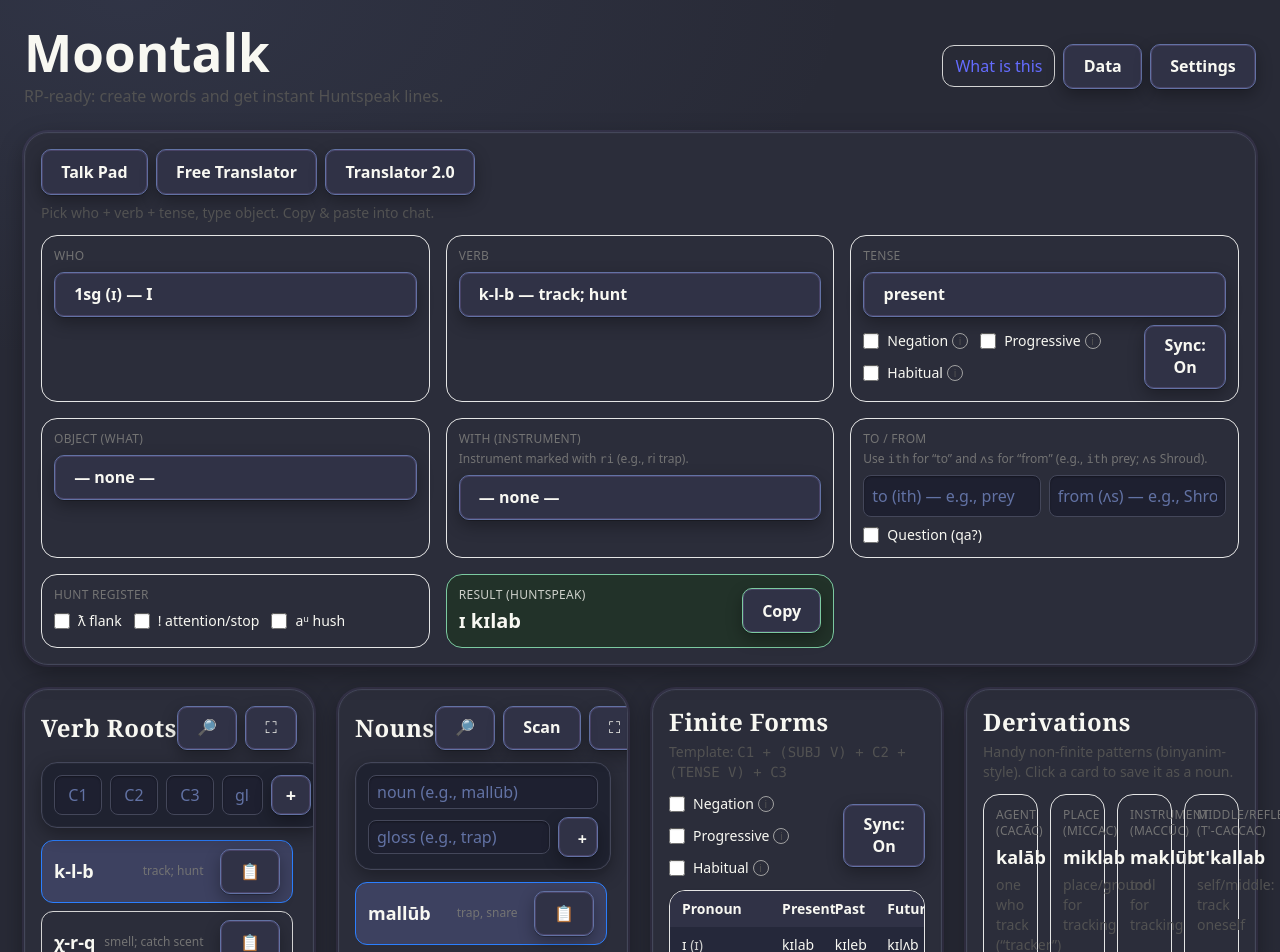
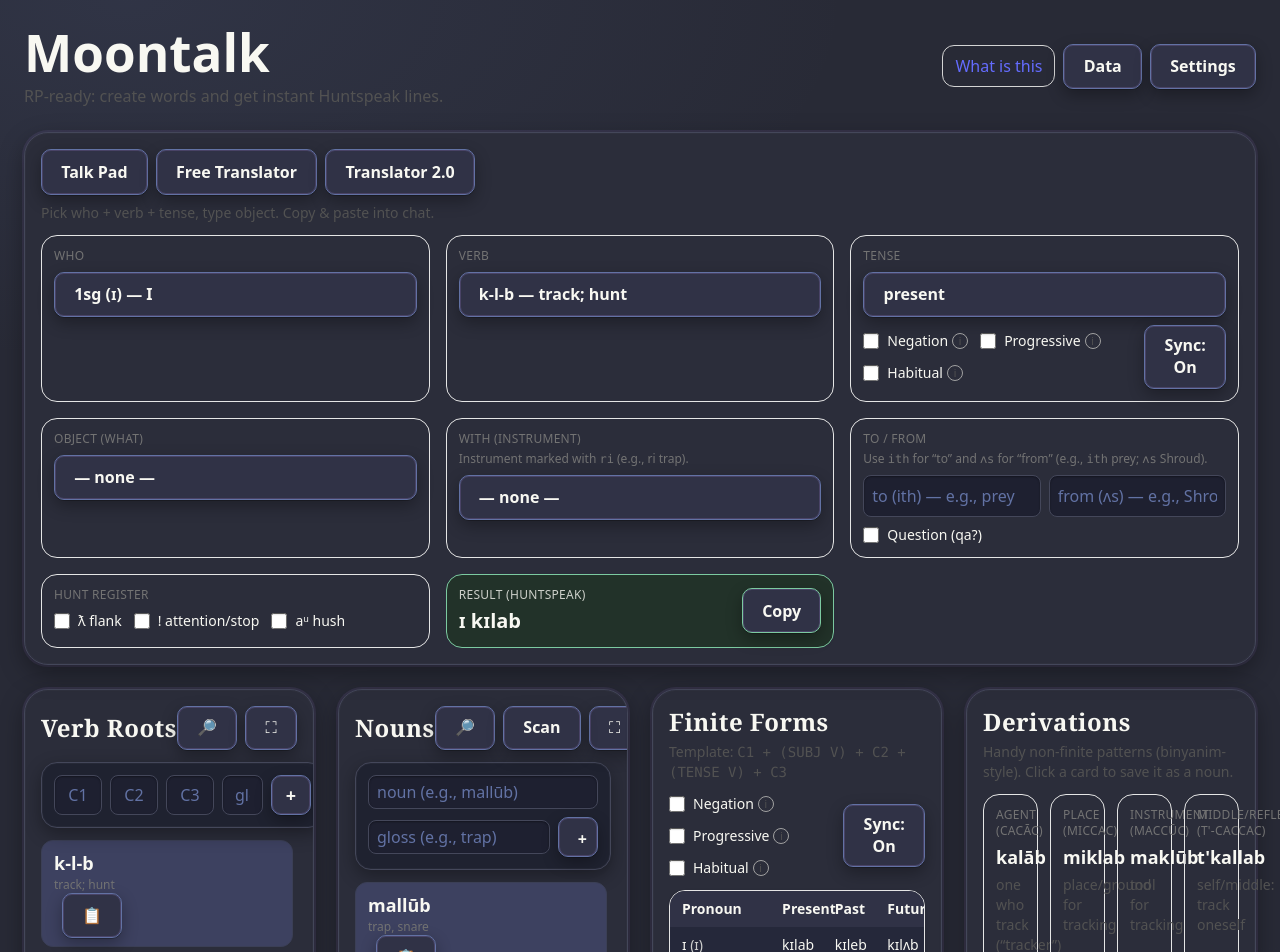
Before and after one commit to L1ghth0us3/Moontalk, a React (Vite) app: page / in a window 1280 px wide. Shown: the top 952 px of the page. Built offline with nearby package versions, Linux system fonts and the light colour scheme.

Commit message:
fix(editors/ui): replace Tailwind borders with theme-scoped .list-item styles to avoid bright white; faint borders + soft hover across themes; selected/validation colors still override

```diff
--- a/src/components/editors/NounEditor.tsx
+++ b/src/components/editors/NounEditor.tsx
@@ -266,7 +266,7 @@ export default function NounEditor({ initial, onChange, selectedId, onSelect, sh
         {(showSearch && query ? filtered : nouns).map(n => (
           <div
             key={n.id}
-            className={`px-3 py-2 rounded-xl flex items-center gap-2 ${selectedId === n.id ? "border border-blue-500 noun-item--selected" : (colliding.has(n.id) ? 'border border-amber-300 bg-amber-50' : 'border border-neutral-300 hover:bg-neutral-100')}`}
+            className={`list-item px-3 py-2 rounded-xl flex items-center gap-2 ${selectedId === n.id ? "border-blue-500 noun-item--selected" : (colliding.has(n.id) ? 'border-amber-300 bg-amber-50' : '')}`}
             onClick={() => onSelect(n.id)}
             onDoubleClick={()=>setExpanded(true)}
             role="button"
@@ -363,7 +363,7 @@ export default function NounEditor({ initial, onChange, selectedId, onSelect, sh
                   {filtered.map(n => (
                     <div
                       key={n.id}
-                      className={`px-3 py-2 rounded-xl flex items-center gap-2 ${selectedId === n.id ? "border border-blue-500 noun-item--selected" : 'border border-neutral-300 hover:bg-neutral-100'}`}
+                      className={`list-item px-3 py-2 rounded-xl flex items-center gap-2 ${selectedId === n.id ? "border-blue-500 noun-item--selected" : ''}`}
                       onClick={() => onSelect(n.id)}
                       role="button"
                       tabIndex={0}
--- a/src/components/editors/RootEditor.tsx
+++ b/src/components/editors/RootEditor.tsx
@@ -179,7 +179,7 @@ export default function RootEditor({ initial, onChange, selectedId, onSelect, sh
         {(showSearch && query ? filtered : roots).map(r => (
           <div
             key={r.id}
-            className={`px-3 py-2 rounded-xl flex items-center gap-2 ${selectedId === r.id ? "border border-blue-500 root-item--selected" : (dupSigs.has(`${(r.c1||'').toLowerCase()}-${(r.c2||'').toLowerCase()}-${(r.c3||'').toLowerCase()}`) ? 'border border-red-300 bg-red-50' : 'border border-neutral-300 hover:bg-neutral-100')}`}
+            className={`list-item px-3 py-2 rounded-xl flex items-center gap-2 ${selectedId === r.id ? "border-blue-500 root-item--selected" : (dupSigs.has(`${(r.c1||'').toLowerCase()}-${(r.c2||'').toLowerCase()}-${(r.c3||'').toLowerCase()}`) ? 'border-red-300 bg-red-50' : '')}`}
             onClick={() => onSelect(r.id)}
             onDoubleClick={()=>setExpanded(true)}
             role="button"
@@ -261,7 +261,7 @@ export default function RootEditor({ initial, onChange, selectedId, onSelect, sh
                   {filtered.map(r => (
                     <div
                       key={r.id}
-                      className={`px-3 py-2 rounded-xl flex items-center gap-2 ${selectedId === r.id ? "border border-blue-500 root-item--selected" : (dupSigs.has(`${(r.c1||'').toLowerCase()}-${(r.c2||'').toLowerCase()}-${(r.c3||'').toLowerCase()}`) ? 'border border-red-300 bg-red-50' : 'border border-neutral-300 hover:bg-neutral-100')}`}
+                      className={`list-item px-3 py-2 rounded-xl flex items-center gap-2 ${selectedId === r.id ? "border-blue-500 root-item--selected" : (dupSigs.has(`${(r.c1||'').toLowerCase()}-${(r.c2||'').toLowerCase()}-${(r.c3||'').toLowerCase()}`) ? 'border-red-300 bg-red-50' : '')}`}
                       onClick={() => onSelect(r.id)}
                       role="button"
                       tabIndex={0}
--- a/src/index.css
+++ b/src/index.css
@@ -107,6 +107,9 @@ body.theme-fantasy .sub-panel {
     0 0 0 1px rgba(255,255,255,0.03) inset,
     0 6px 18px rgba(0,0,0,0.32);
 }
+/* List item rows (theme-aware faint borders + soft hover) */
+body.theme-fantasy .list-item { border: 1px solid #3b3f56; background: transparent; }
+body.theme-fantasy .list-item:hover { background-color: #2f3245; border-color: #4a4f68; }
 /* Finite table odd/even rows (fantasy) */
 body.theme-fantasy .finite-table thead { background-color: #303246; }
 body.theme-fantasy .finite-table tbody tr.row-odd { background-color: #2b2d3a; }
@@ -141,6 +144,8 @@ body.theme-plain .sub-panel {
   background: #ffffff;
   border-color: #e5e7eb;
 }
+body.theme-plain .list-item { border: 1px solid #e5e7eb; background: #ffffff; }
+body.theme-plain .list-item:hover { background: #f8fafc; border-color: #e5e7eb; }
 /* Finite table (plain) */
 body.theme-plain .finite-table thead { background-color: #f8fafc; }
 body.theme-plain .finite-table tbody tr.row-odd { background-color: #ffffff; }
@@ -170,6 +175,8 @@ body.theme-dark .sub-panel {
   border-color: #3a3345;
   box-shadow: 0 6px 18px rgba(0,0,0,0.40);
 }
+body.theme-dark .list-item { border: 1px solid #2f2a3a; background: transparent; }
+body.theme-dark .list-item:hover { background: #222031; border-color: #3a3345; }
 /* Finite table (dark) */
 body.theme-dark .finite-table thead { background-color: #23222b; }
 body.theme-dark .finite-table tbody tr.row-odd { background-color: #1f1e26; }
```
